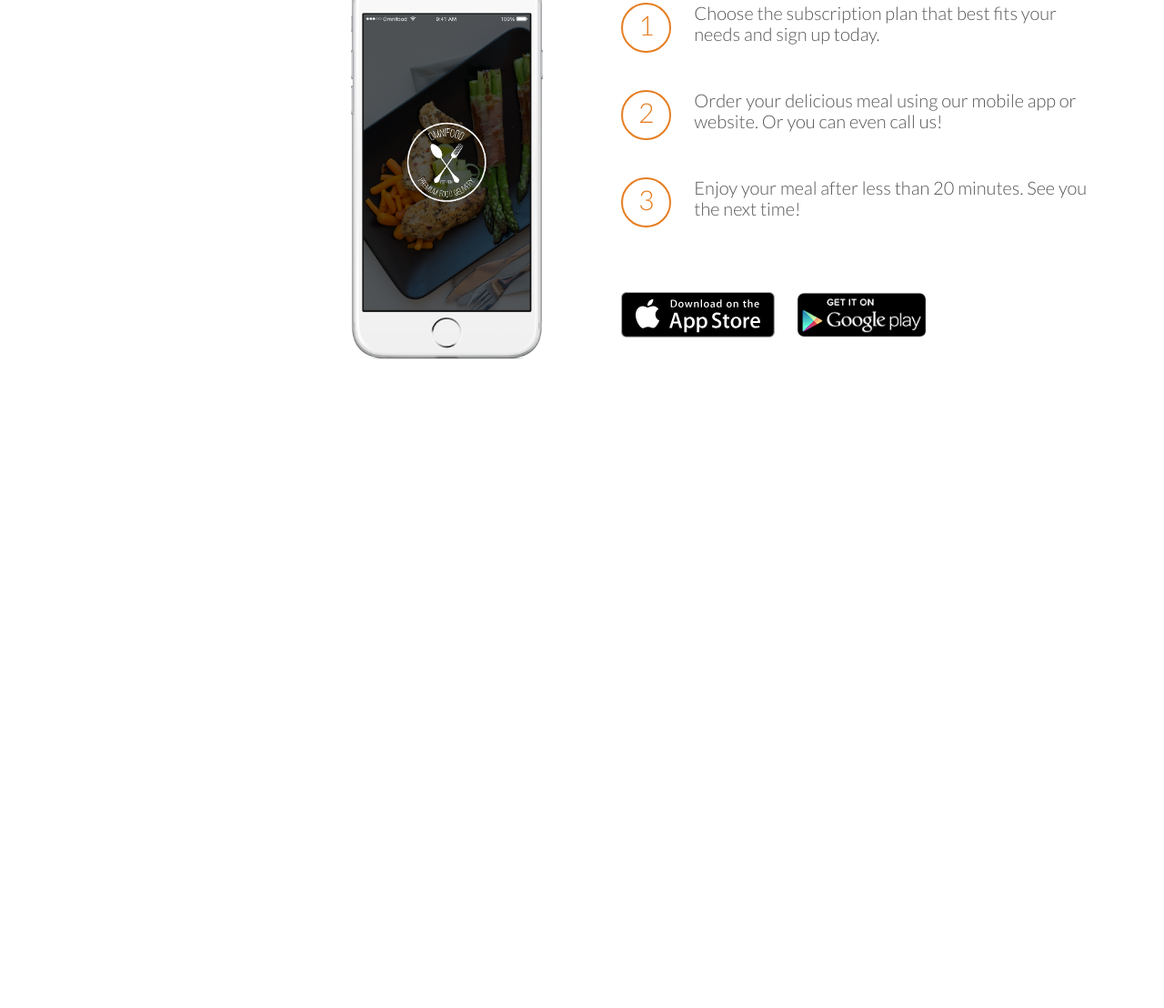
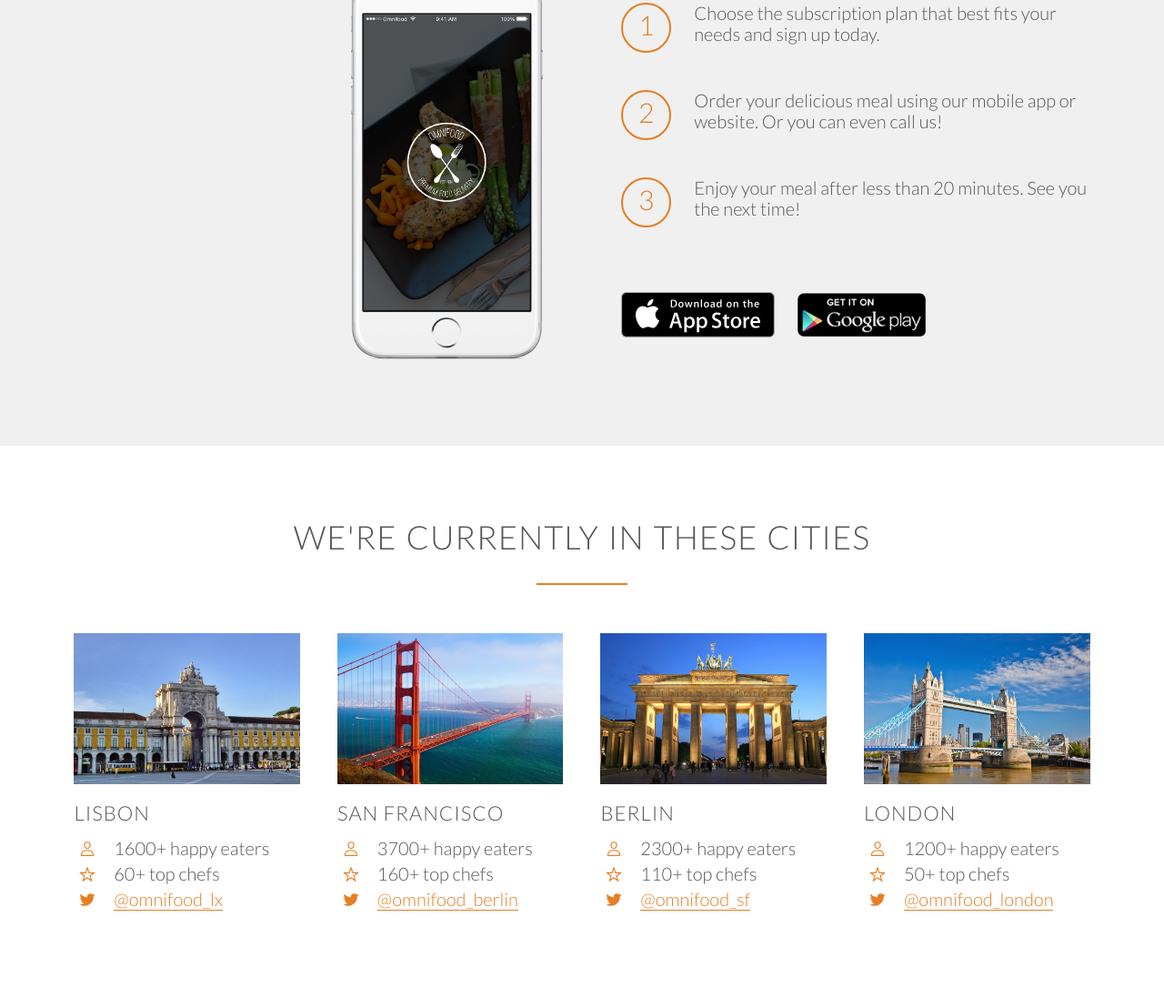
Before and after one commit to mamemakimameo/udemy-jonas-lesson5, a plain HTML site: page index.html in a window 1280 px wide. Shown: the part 2228-3336 px from the top of the page at 91% size. Before the commit the page ends 2718 px from the top, so only its background shows below. Drawn offline with nearby package versions, Linux system fonts and the light colour scheme.

Commit message:
[update]Section追加 5章のcitiesセクション完成時点のソースです

```diff
--- a/index.html
+++ b/index.html
@@ -131,6 +131,93 @@
         </div>
     </div>
   </section>
+  <section class="section-cities">
+    <div class="row">
+      <h2>We're currently in these cities</h2>
+    </div>
+    <div class="row">
+      <div class="col span-1-of-4 box">
+        <img src="resources/img/lisbon-3.jpg" alt="Lisbon" srcset="">
+        <h3>Lisbon</h3>
+        <div class="city-feature">
+          <ion-icon name="person-outline" class="icon-small"></ion-icon>
+          1600+ happy eaters
+        </div>
+        <div class="city-feature">
+          <ion-icon name="star-outline" class="icon-small"></ion-icon>
+          60+ top chefs
+        </div>
+        <div class="city-feature">
+          <ion-icon name="logo-twitter" class="icon-small"></ion-icon></ion-icon>
+          <a href="#">@omnifood_lx</a>
+        </div>
+      </div>
+
+      <div class="col span-1-of-4 box">
+        <img src="resources/img/san-francisco.jpg" alt="San Francisco" srcset="">
+        <h3>San Francisco</h3>
+        <div class="city-feature">
+          <ion-icon name="person-outline" class="icon-small"></ion-icon>
+          3700+ happy eaters
+        </div>
+        <div class="city-feature">
+          <ion-icon name="star-outline" class="icon-small"></ion-icon>
+          160+ top chefs
+        </div>
+        <div class="city-feature">
+          <ion-icon name="logo-twitter" class="icon-small"></ion-icon></ion-icon>
+          <a href="#">@omnifood_berlin</a>
+        </div>
+      </div>
+
+      <div class="col span-1-of-4 box">
+        <img src="resources/img/berlin.jpg" alt="Berlin" srcset="">
+        <h3>Berlin</h3>
+        <div class="city-feature">
+          <ion-icon name="person-outline" class="icon-small"></ion-icon>
+          2300+ happy eaters
+        </div>
+        <div class="city-feature">
+          <ion-icon name="star-outline" class="icon-small"></ion-icon>
+          110+ top chefs
+        </div>
+        <div class="city-feature">
+          <ion-icon name="logo-twitter" class="icon-small"></ion-icon></ion-icon>
+          <a href="#">@omnifood_sf</a>
+        </div>
+      </div>
+
+      <div class="col span-1-of-4 box">
+        <img src="resources/img/london.jpg" alt="London" srcset="">
+        <h3>London</h3>
+        <div class="city-feature">
+          <ion-icon name="person-outline" class="icon-small"></ion-icon>
+          1200+ happy eaters
+        </div>
+        <div class="city-feature">
+          <ion-icon name="star-outline" class="icon-small"></ion-icon>
+          50+ top chefs
+        </div>
+        <div class="city-feature">
+          <ion-icon name="logo-twitter" class="icon-small"></ion-icon></ion-icon>
+          <a href="#">@omnifood_london</a>
+        </div>
+      </div>
+
+    </div>
+
+      <!--
+
+
+
+
+
+
+
+
+       -->
+  </section>
+
 </body>
 <!-- https://ionicons.com/ -->
 <script src="https://unpkg.com/ionicons@5.1.2/dist/ionicons.js"></script>
--- a/resources/css/style.css
+++ b/resources/css/style.css
@@ -101,6 +101,37 @@ h2:after{
   font-size:350%;
   display: block;
   color:#e67e22;
+}
+
+.icon-small {
+  display: inline-block;
+  width: 30px;
+  text-align:center;
+  color:#e67e22;
+  font-size: 120%;
+  margin-right: 10px;
+
+
+  line-height: 120%;
+  vertical-align: middle;
+  margin-top: -5px;
+
+}
+
+/* ---- LINKS ---- */
+
+a:link,
+a:visited {
+  color:#e67e22;
+  text-decoration: none;
+  border-bottom: 1px solid #e67e22;
+  transition: border-bottom 0.2s, color 0.2s;
+}
+
+a:hover,
+a:active {
+  color: #555;
+  border-bottom: 1px solid transparent;
 }
 
 /* ---- BUTTONS ---- */
@@ -243,8 +274,8 @@ header{
 /* HOW IT WORKS */
 /* ----------------------------------- */
 
-.section-step {
-  background-color: rgb(170, 48, 48);
+.section-steps {
+  background-color: #f0f0f0;
 }
 
 .steps-box:first-child{
@@ -285,8 +316,27 @@ header{
   margin-bottom: 80px;
 }
 
+.btn-app:link,
+.btn-app:visited{
+  border:0;
+}
+
 .btn-app img {
   height:50px;
   width: auto;
   margin-right: 20px;
 }
+
+/* ----------------------------------- */
+/* CITIES */
+/* ----------------------------------- */
+
+.box img{
+  width:100%;
+  height:auto;
+  margin-bottom: 15px;
+}
+
+.city-feature {
+  margin-bottom: 5px;
+}
```
